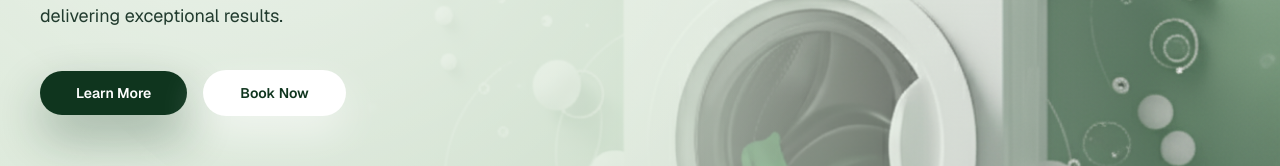
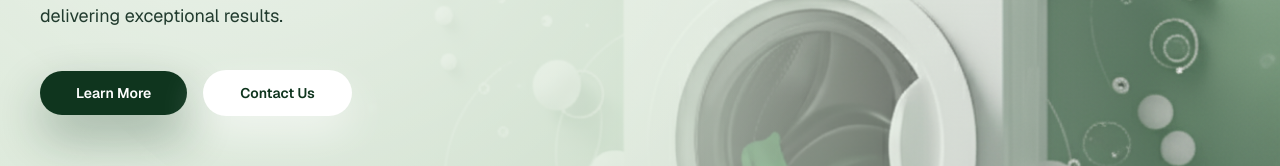
Before and after one commit to HeshanJayasekara18/DITYCLOTHS_App, a Next.js app in the folder frontend/: page / in a window 1280 px wide. Shown: the part 399-565 px from the top of the page. Built offline with nearby package versions, Linux system fonts and the light colour scheme.

Commit message:
buttons fix

```diff
--- a/frontend/src/app/landing/section1/Section1.tsx
+++ b/frontend/src/app/landing/section1/Section1.tsx
@@ -38,15 +38,15 @@ const Section1 = () => {
             <div className="mt-6 flex flex-col gap-3 sm:mt-0 sm:flex-row sm:items-center sm:gap-4">
               <a
                 className="inline-flex items-center justify-center rounded-full bg-[#0f351e] px-8 py-3 text-sm font-semibold text-white shadow-[0_22px_48px_rgba(15,53,30,0.32)] transition hover:bg-[#0c2815] sm:px-9"
-                href="#learn-more"
+                href="/about"
               >
                 Learn More
               </a>
               <a
                 className="inline-flex items-center justify-center rounded-full border border-white/80 bg-white px-8 py-3 text-sm font-semibold text-[#0f351e] shadow-[0_18px_40px_rgba(255,255,255,0.55)] transition hover:bg-[#f3f7f0] sm:px-9"
-                href="#book-now"
+                href="https://wa.me/94721634671"
               >
-                Book Now
+                Contact Us
               </a>
             </div>
             <div className="relative mt-6 flex justify-center sm:hidden">
--- a/frontend/src/app/landing/section2/Section2.tsx
+++ b/frontend/src/app/landing/section2/Section2.tsx
@@ -108,13 +108,13 @@ const Section2 = () => {
           <div className="flex flex-col gap-3 sm:flex-row sm:items-center sm:gap-4">
             <a
               className="inline-flex items-center justify-center rounded-full bg-[#0f351e] px-8 py-3 text-sm font-semibold text-white shadow-[0_22px_48px_rgba(15,53,30,0.32)] transition hover:bg-[#0c2815] sm:px-9"
-              href="#get-started"
+              href="#section4"
             >
               Get Started
             </a>
             <a
               className="inline-flex items-center justify-center rounded-full border border-[#0f351e]/30 bg-white px-8 py-3 text-sm font-semibold text-[#0f351e] shadow-[0_18px_40px_rgba(255,255,255,0.55)] transition hover:bg-[#f3f7f0] sm:px-9"
-              href="#view-pricing"
+              href="/services"
             >
               View Pricing
             </a>
--- a/frontend/src/app/landing/section4/Section4.jsx
+++ b/frontend/src/app/landing/section4/Section4.jsx
@@ -18,7 +18,7 @@ const Section4 = () => {
   const mapEmbedUrl = `https://www.google.com/maps?q=${businessLocation.lat},${businessLocation.lng}&hl=en&z=15&output=embed`;
 
   return (
-    <section className="relative overflow-hidden bg-white py-16 sm:py-20 lg:py-28">
+    <section id="section4" className="relative overflow-hidden bg-white py-16 sm:py-20 lg:py-28">
       {/* Decorative Elements */}
       <div className="absolute left-0 top-20 h-72 w-72 rounded-full bg-[#d7e6d4]/30 blur-3xl" />
       <div className="absolute bottom-20 right-0 h-72 w-72 rounded-full bg-[#d7e6d4]/20 blur-3xl" />
```
Also changed, not shown: frontend/src/app/assert/images/DCicon.png.
